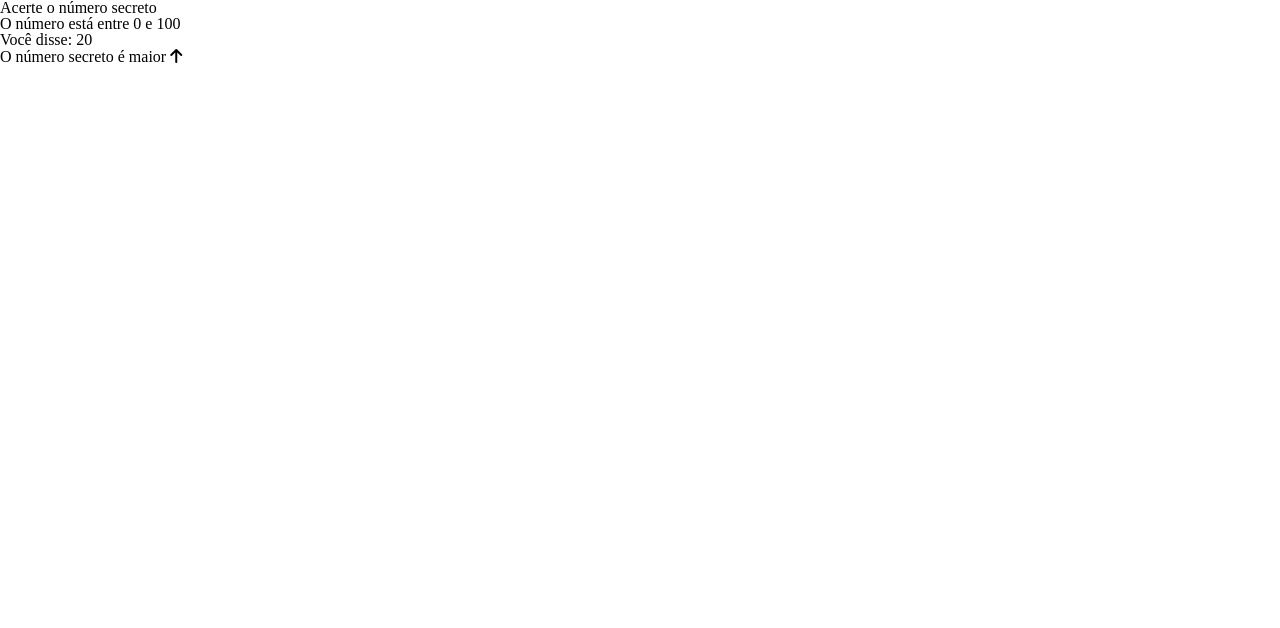
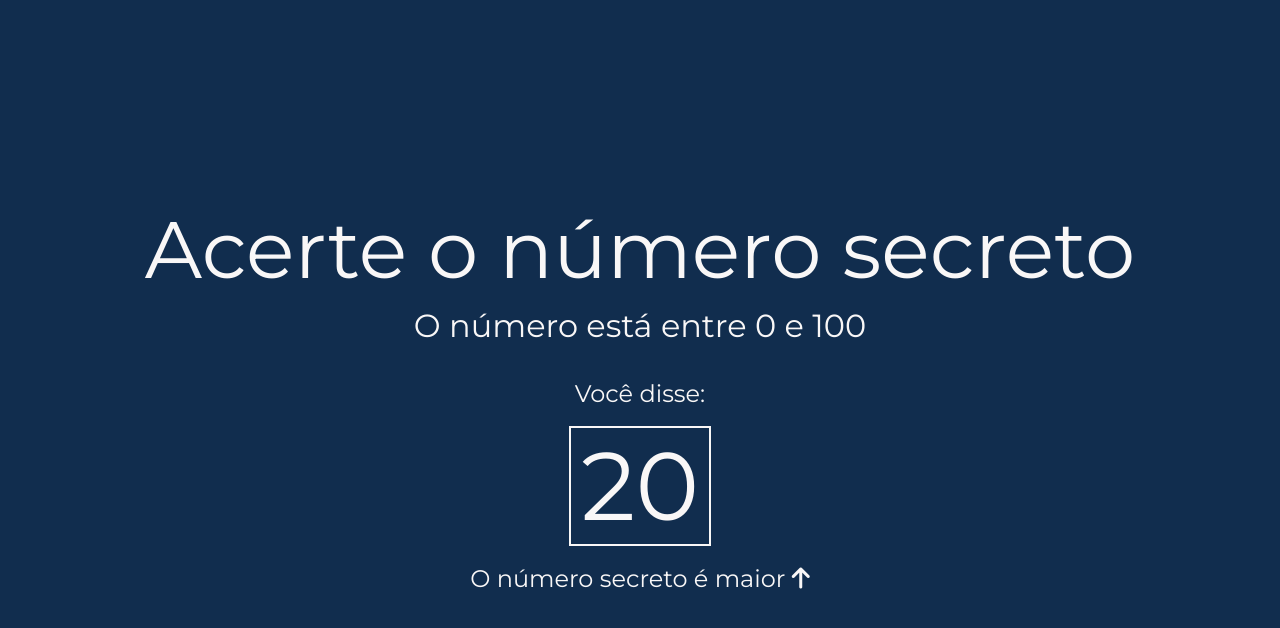
Before and after one commit to pedroquintao/numero-secreto, a plain HTML site: page index.html in a window 1280 px wide. Drawn offline with nearby package versions, Linux system fonts and the light colour scheme.

Commit message:
Atualizações 02-04-2023

```diff
--- /dev/null
+++ b/app/sortearNumero.js
@@ -0,0 +1,7 @@
+const numeroSecreto = gerarNumeroSecreto();
+
+function gerarNumeroSecreto() {
+    return parseInt(Math.random() * 100)
+}
+
+console.log('%csortearNumero.js line:7 numeroSecreto', 'color: #007acc;', numeroSecreto);
--- a/index.html
+++ b/index.html
@@ -13,8 +13,9 @@
     <h1>Acerte o número secreto</h1>
     <h3>O número está entre <span id="menor-valor">0</span> e <span id="maior-valor">100</span></h3>
     <div id="chute" class="mensagem">
-        <div>Você disse: <span class="box">20</span></div>
+        <div>Você disse: <br><span class="box">20</span></div>
         <div>O número secreto é maior <i class="fa-solid fa-arrow-up"></i></div>
     </div>
+    <script src="app/sortearNumero.js"></script>
 </body>
 </html>
--- a/style.css
+++ b/style.css
@@ -0,0 +1,42 @@
+@import url('https://fonts.googleapis.com/css2?family=Montserrat:wght@100;400&display=swap');
+
+:root {
+    --font-family: 'Montserrat', sans-serif;
+    --primary-color: #F9F7F7;
+    --background-color: #112D4E;
+}
+
+body {
+    background-color: var(--background-color);
+    color: var(--primary-color);
+    min-height: 100vh;
+    display: flex;
+    flex-direction: column;
+    align-items: center;
+    justify-content: center;
+    text-align: center;
+    margin: 0;
+    font-family: var(--font-family);
+}
+
+h1 {
+    font-size: 5em;
+}
+
+h3 {
+    font-size: 2em;
+    margin-top: 20px;
+}
+
+.mensagem {
+    font-size: 1.5em;
+    margin-top: 40px;
+}
+
+.box {
+    border: 2px solid var(--primary-color);
+    padding: 10px;
+    margin: 20px;
+    display: inline-block;
+    font-size: 4em;
+}
```
Also changed, not shown: main.js (deleted).
